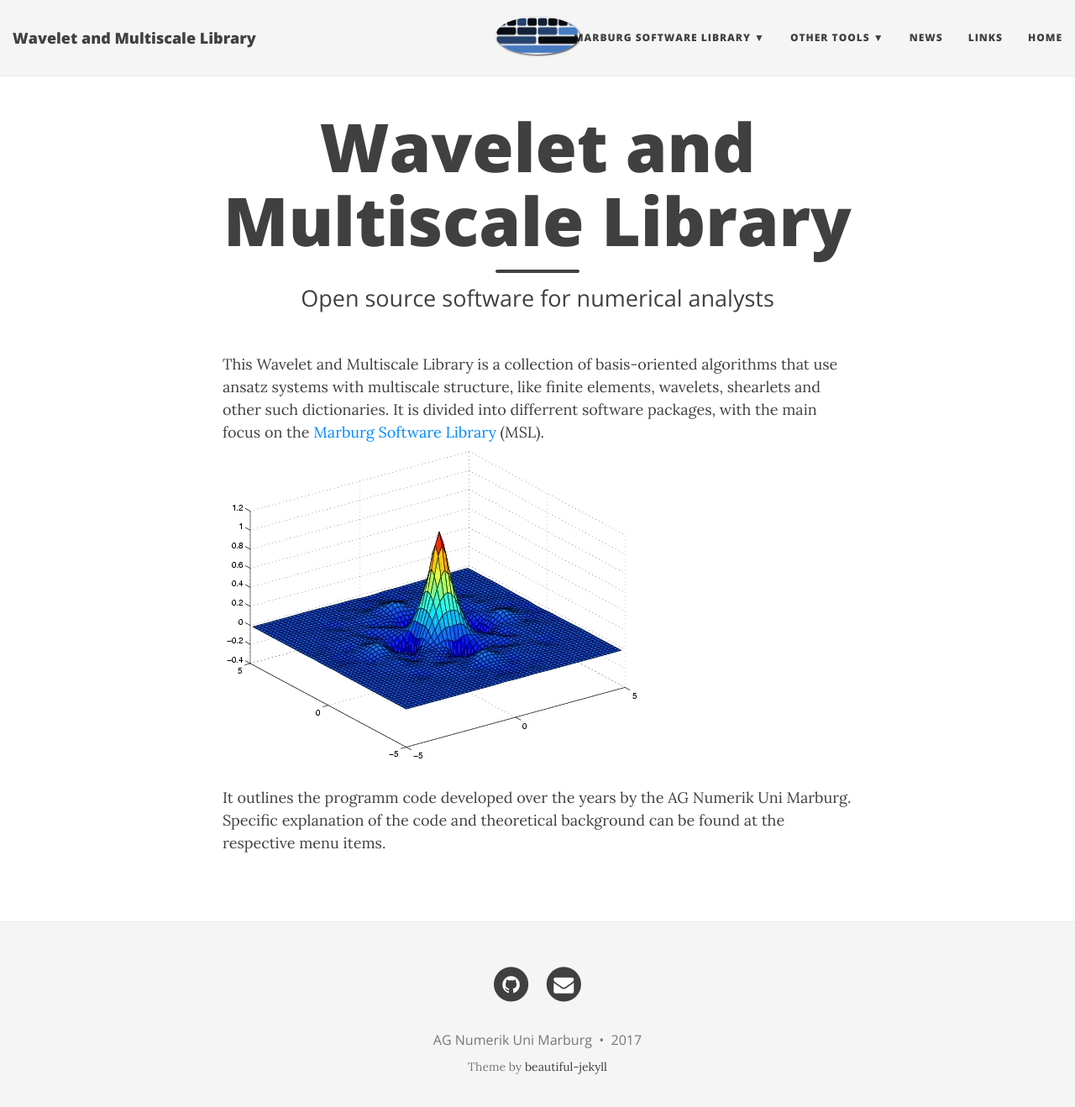
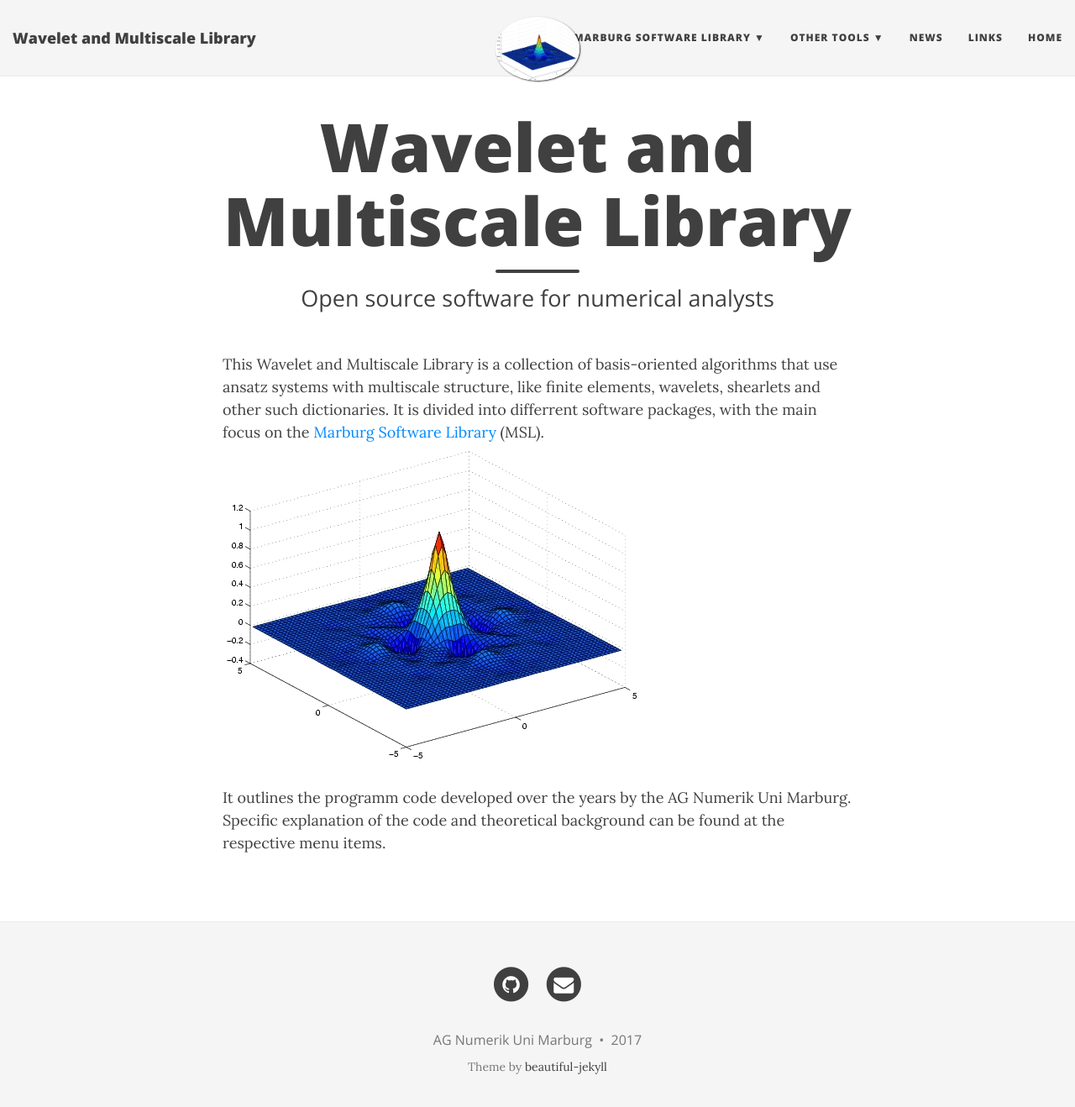
Before and after one commit to agnumerikunimarburg/agnumerikunimarburg.github.io, a Jekyll site: the page built from index.md, in a window 1280 px wide and 1331 px high. Shown: the top 1318 px of the window at 84% size. Built offline with Jekyll 4.4.1, drawn with Linux system fonts in a browser that asks for light colours; nearby versions of some CDN libraries.

Commit message:
Update index.md

```diff
--- a/index.md
+++ b/index.md
@@ -4,7 +4,9 @@ title: Wavelet and Multiscale Library
 subtitle: Open source software for numerical analysts
 use-site-title: true
 published: true
+image: /img/dual_a.jpg
 ---
+
 This Wavelet and Multiscale Library is a collection of basis-oriented algorithms that use ansatz systems with multiscale structure, like finite elements, wavelets, shearlets and other such dictionaries. It is divided into differrent software packages, with the main focus on the
 [Marburg Software Library](aboutmsl) (MSL). ![dual_a.jpg]({{site.baseurl}}/img/dual_a.jpg)
 
```
